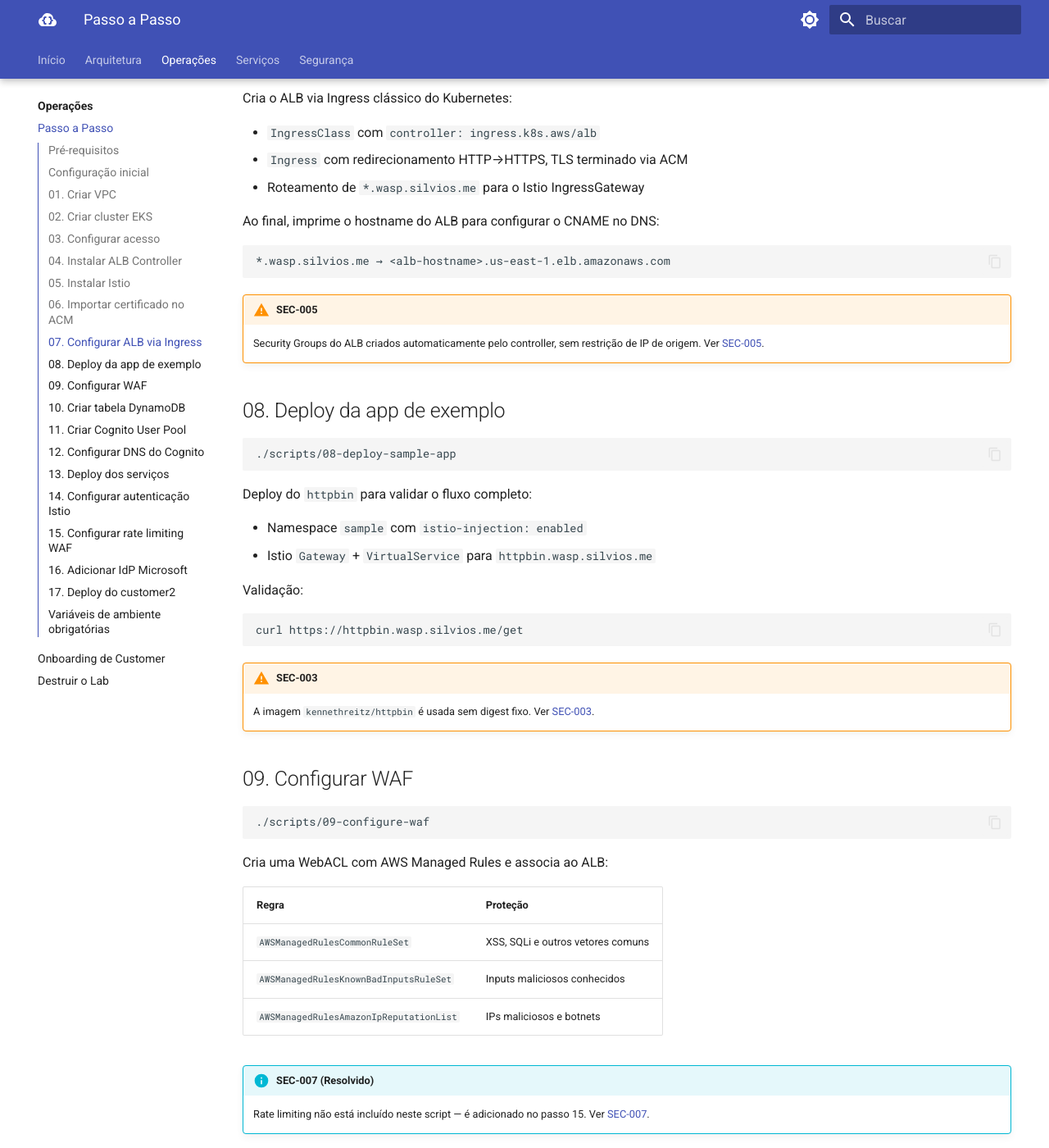
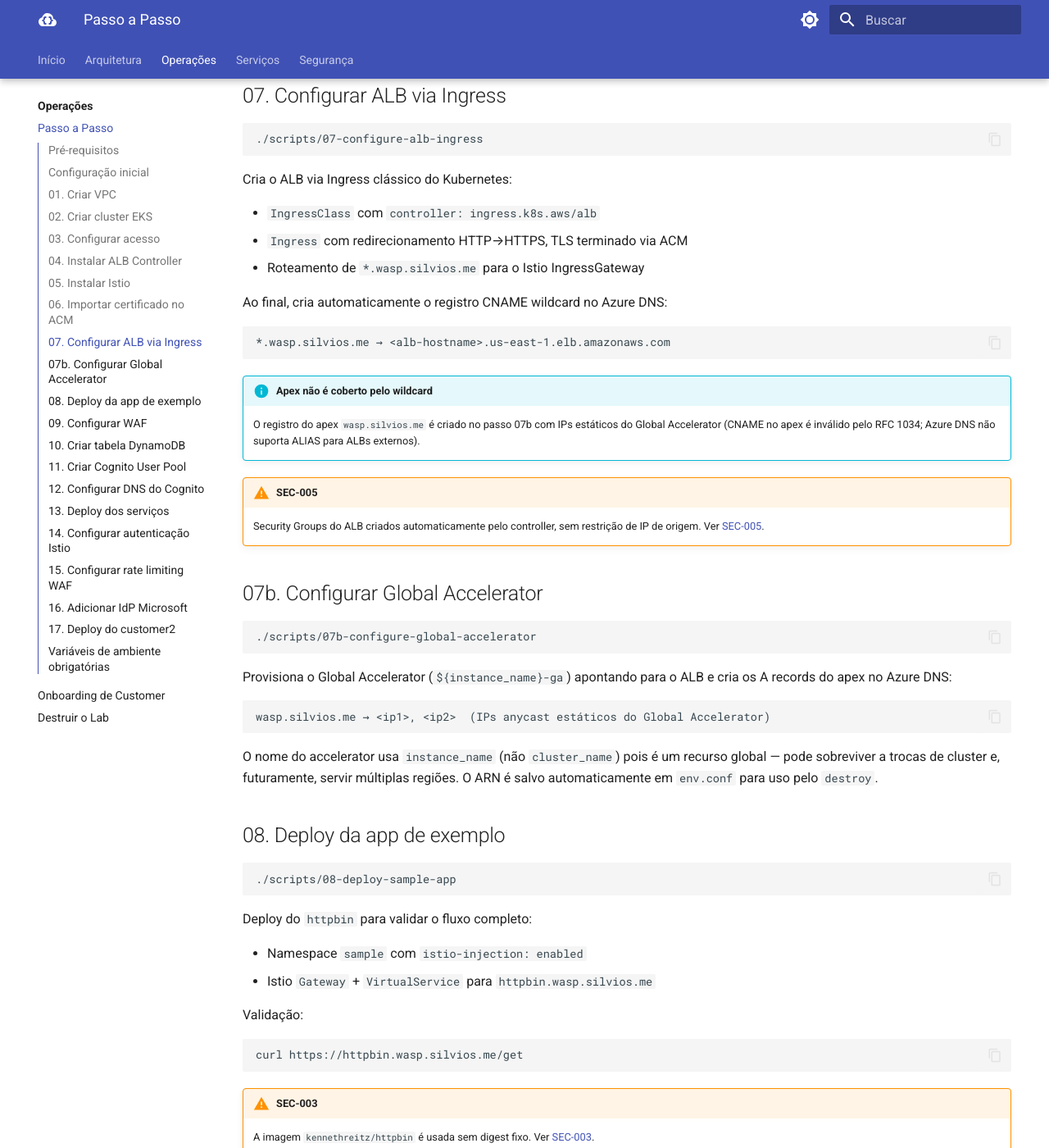
Before and after one commit to smsilva/aws-saas-platform, an MkDocs documentation site: the page built from docs/operacoes/passo-a-passo.md, in a window 1280 px wide and 1400 px high, scrolled down 2542 px. Shown: the whole window at 82% size. Built offline with MkDocs 1.6.1 and Material for MkDocs 9.7.7, drawn with Linux system fonts in a browser that asks for light colours; some of the changed text lies outside the part shown.

Commit message:
feat(lab/aws/eks): automate Azure DNS records and add Global Accelerator
- Create CNAME *.domain → ALB hostname in Azure DNS from script 07
- Add script 07b to provision Global Accelerator and A records for apex
- Centralize az_subscription, az_resource_group in env.conf and env.conf.example
- Add instance_name and global_accelerator_arn to env.conf and env.conf.example
- Add DNS and Global Accelerator teardown to destroy script
- Update docs: passo-a-passo and destruir-lab to reflect new steps

Co-Authored-By: Claude Opus 4.6 <noreply@anthropic.com>

````diff
--- a/docs/operacoes/passo-a-passo.md
+++ b/docs/operacoes/passo-a-passo.md
@@ -14,10 +14,15 @@ Edite `scripts/env.conf` antes de executar qualquer script:
 
 ```bash
 aws_region="us-east-1"
-cluster_name="wasp-calm-crow-ndx4"
+instance_name="wasp"           # nome lógico da instância — usado por recursos globais (Global Accelerator, etc.)
+cluster_name="wasp-calm-crow-ndx4"  # nome do cluster EKS — usado por recursos provisionados para este cluster
 domain="wasp.silvios.me"
+az_subscription="wasp-sandbox"    # subscription Azure onde está a DNS zone
+az_resource_group="wasp-foundation" # resource group Azure da DNS zone
 cert_arn=""  # preencher no passo 06, após importar o cert no ACM
 ```
+
+Use `scripts/env.conf.example` como ponto de partida.
 
 ---
 
@@ -106,14 +111,31 @@ Cria o ALB via Ingress clássico do Kubernetes:
 - `Ingress` com redirecionamento HTTP→HTTPS, TLS terminado via ACM
 - Roteamento de `*.wasp.silvios.me` para o Istio IngressGateway
 
-Ao final, imprime o hostname do ALB para configurar o CNAME no DNS:
+Ao final, cria automaticamente o registro CNAME wildcard no Azure DNS:
 
 ```
 *.wasp.silvios.me → <alb-hostname>.us-east-1.elb.amazonaws.com
 ```
 
+!!! info "Apex não é coberto pelo wildcard"
+    O registro do apex `wasp.silvios.me` é criado no passo 07b com IPs estáticos do Global Accelerator (CNAME no apex é inválido pelo RFC 1034; Azure DNS não suporta ALIAS para ALBs externos).
+
 !!! warning "SEC-005"
     Security Groups do ALB criados automaticamente pelo controller, sem restrição de IP de origem. Ver [SEC-005](../security-issues/sec-005.md).
+
+## 07b. Configurar Global Accelerator
+
+```bash
+./scripts/07b-configure-global-accelerator
+```
+
+Provisiona o Global Accelerator (`${instance_name}-ga`) apontando para o ALB e cria os A records do apex no Azure DNS:
+
+```
+wasp.silvios.me → <ip1>, <ip2>  (IPs anycast estáticos do Global Accelerator)
+```
+
+O nome do accelerator usa `instance_name` (não `cluster_name`) pois é um recurso global — pode sobreviver a trocas de cluster e, futuramente, servir múltiplas regiões. O ARN é salvo automaticamente em `env.conf` para uso pelo `destroy`.
 
 ## 08. Deploy da app de exemplo
 
````
Also changed, not shown: README.md (+31 -2 lines), docs/operacoes/destruir-lab.md (+2 -0 lines), 6 other files.
